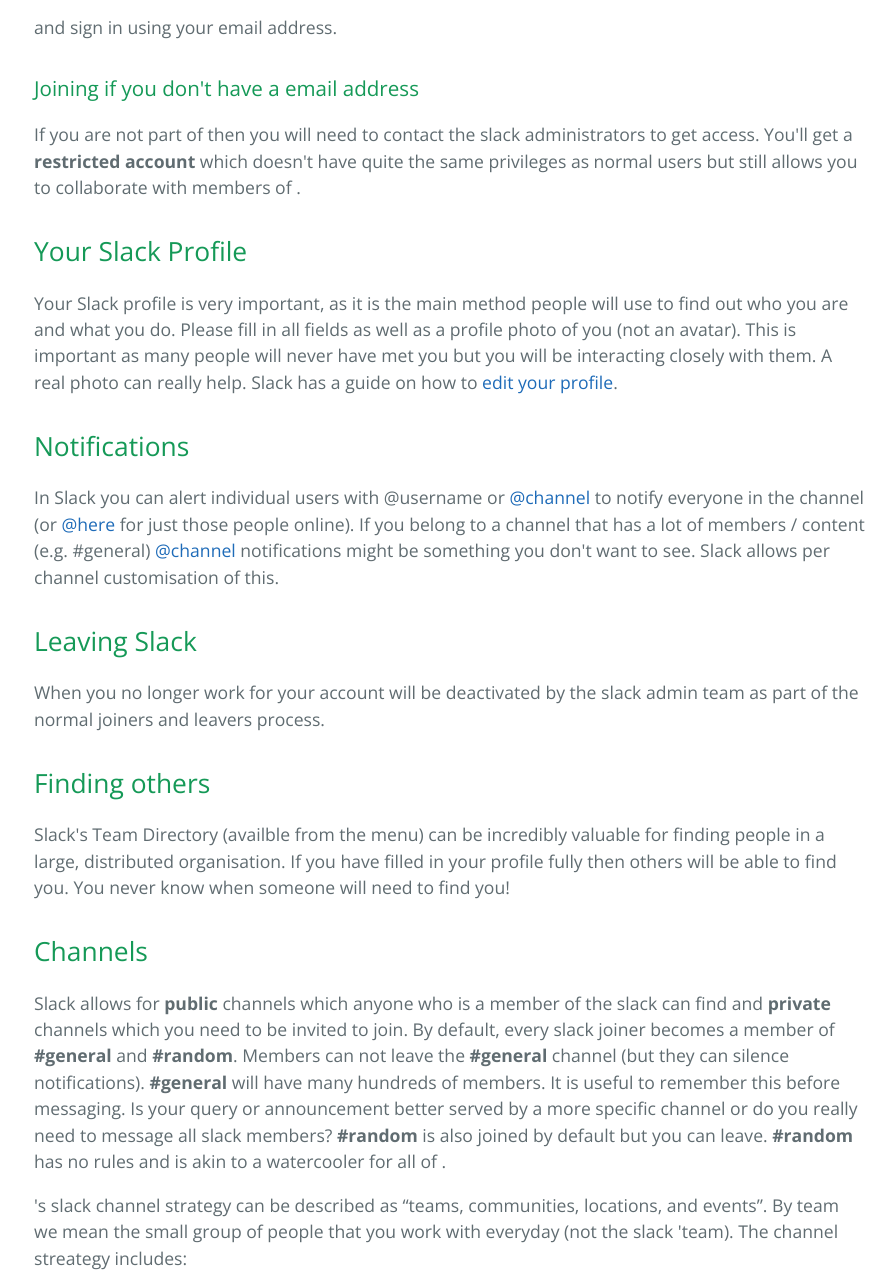
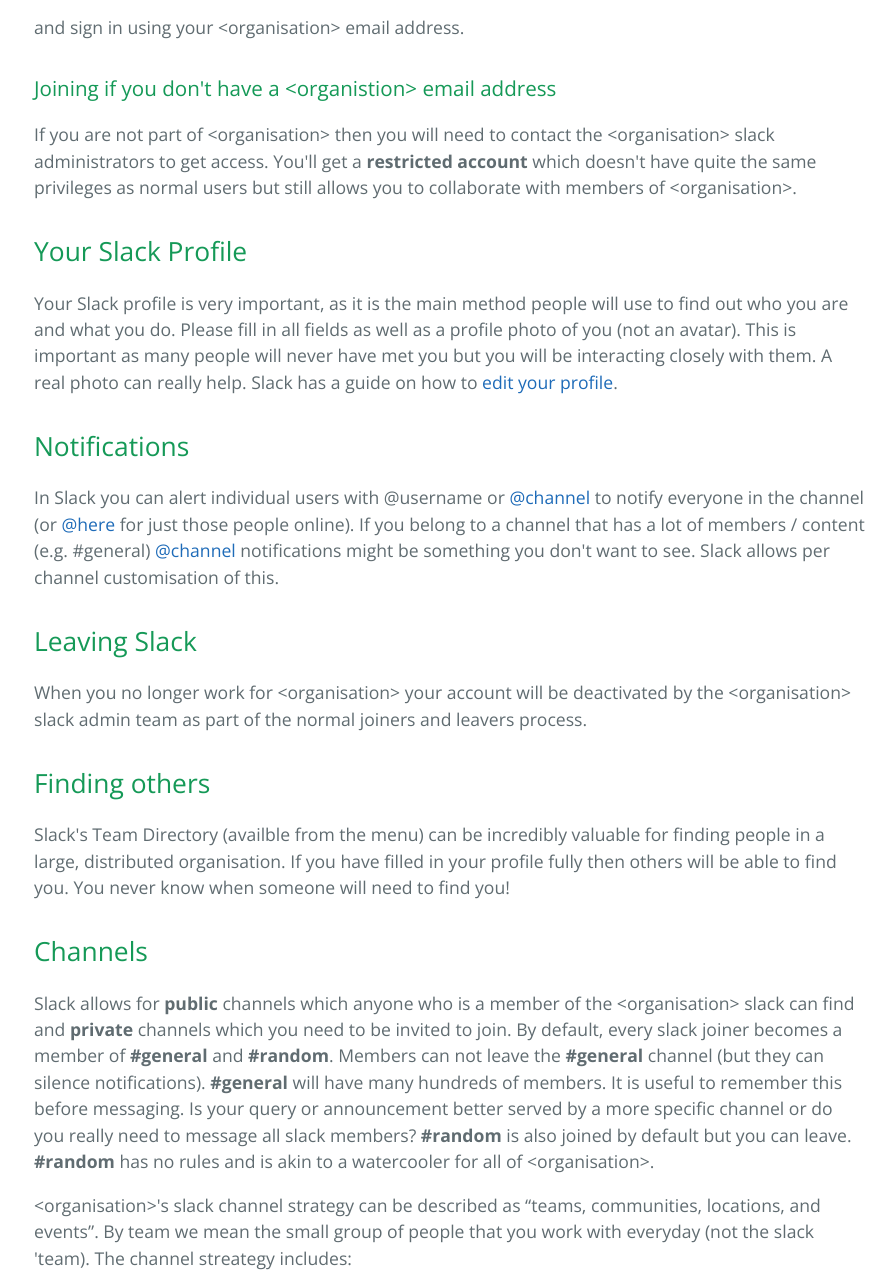
Before and after one commit to EqualExperts/slack-guide, a plain HTML site: page index.html in a window 1280 px wide. Shown: the part 749-2035 px from the top of the page, without its empty margins (190-1086 px from the left). Drawn offline with nearby package versions, Linux system fonts and the light colour scheme.

```diff
--- a/index.html
+++ b/index.html
@@ -32,12 +32,12 @@
 <pre><code>&lt;organisation&gt;.slack.com
 </code></pre>
 
-<p>and sign in using your  email address.</p>
+<p>and sign in using your &lt;organisation&gt; email address.</p>
 
 <h3>
-<a id="joining-if-you-dont-have-a--email-address" class="anchor" href="#joining-if-you-dont-have-a--email-address" aria-hidden="true"><span aria-hidden="true" class="octicon octicon-link"></span></a>Joining if you don't have a  email address</h3>
+<a id="joining-if-you-dont-have-a-organistion-email-address" class="anchor" href="#joining-if-you-dont-have-a-organistion-email-address" aria-hidden="true"><span aria-hidden="true" class="octicon octicon-link"></span></a>Joining if you don't have a &lt;organistion&gt; email address</h3>
 
-<p>If you are not part of  then you will need to contact the  slack administrators to get access. You'll get a <strong>restricted account</strong> which doesn't have quite the same privileges as normal users but still allows you to collaborate with members of .</p>
+<p>If you are not part of &lt;organisation&gt; then you will need to contact the &lt;organisation&gt; slack administrators to get access. You'll get a <strong>restricted account</strong> which doesn't have quite the same privileges as normal users but still allows you to collaborate with members of &lt;organisation&gt;.</p>
 
 <h2>
 <a id="your-slack-profile" class="anchor" href="#your-slack-profile" aria-hidden="true"><span aria-hidden="true" class="octicon octicon-link"></span></a>Your Slack Profile</h2>
@@ -52,7 +52,7 @@
 <h2>
 <a id="leaving-slack" class="anchor" href="#leaving-slack" aria-hidden="true"><span aria-hidden="true" class="octicon octicon-link"></span></a>Leaving Slack</h2>
 
-<p>When you no longer work for  your account will be deactivated by the  slack admin team as part of the normal joiners and leavers process.</p>
+<p>When you no longer work for &lt;organisation&gt; your account will be deactivated by the &lt;organisation&gt; slack admin team as part of the normal joiners and leavers process.</p>
 
 <h2>
 <a id="finding-others" class="anchor" href="#finding-others" aria-hidden="true"><span aria-hidden="true" class="octicon octicon-link"></span></a>Finding others</h2>
@@ -62,9 +62,9 @@
 <h2>
 <a id="channels" class="anchor" href="#channels" aria-hidden="true"><span aria-hidden="true" class="octicon octicon-link"></span></a>Channels</h2>
 
-<p>Slack allows for <strong>public</strong> channels which anyone who is a member of the  slack can find and <strong>private</strong> channels which you need to be invited to join. By default, every slack joiner becomes a member of <strong>#general</strong> and <strong>#random</strong>. Members can not leave the <strong>#general</strong> channel (but they can silence notifications). <strong>#general</strong> will have many hundreds of members. It is useful to remember this before messaging. Is your query or announcement better served by a more specific channel or do you really need to message all slack members? <strong>#random</strong> is also joined by default but you can leave. <strong>#random</strong> has no rules and is akin to a watercooler for all of .</p>
+<p>Slack allows for <strong>public</strong> channels which anyone who is a member of the &lt;organisation&gt; slack can find and <strong>private</strong> channels which you need to be invited to join. By default, every slack joiner becomes a member of <strong>#general</strong> and <strong>#random</strong>. Members can not leave the <strong>#general</strong> channel (but they can silence notifications). <strong>#general</strong> will have many hundreds of members. It is useful to remember this before messaging. Is your query or announcement better served by a more specific channel or do you really need to message all slack members? <strong>#random</strong> is also joined by default but you can leave. <strong>#random</strong> has no rules and is akin to a watercooler for all of &lt;organisation&gt;.</p>
 
-<p>'s slack channel strategy can be described as “teams, communities, locations, and events”. By team we mean the small group of people that you work with everyday (not the slack 'team). The channel streategy includes:</p>
+<p>&lt;organisation&gt;'s slack channel strategy can be described as “teams, communities, locations, and events”. By team we mean the small group of people that you work with everyday (not the slack 'team). The channel streategy includes:</p>
 
 <ul>
 <li>Each team is encouraged to maintain a public channel (if you are the team lead please consider setting this up)</li>
@@ -92,7 +92,7 @@
 <h3>
 <a id="location-channels" class="anchor" href="#location-channels" aria-hidden="true"><span aria-hidden="true" class="octicon octicon-link"></span></a>Location Channels</h3>
 
-<p>People working within  at a specific location can benefit from being a member of their own channel. Think of it as a subset of <strong>#general</strong>. Locations managers or members are encouraged to maintain a public channel and use it for discussion and announcement. This will enable people to stay up-to-date with location-specific issues.
+<p>People working within &lt;organisation&gt; at a specific location can benefit from being a member of their own channel. Think of it as a subset of <strong>#general</strong>. Locations managers or members are encouraged to maintain a public channel and use it for discussion and announcement. This will enable people to stay up-to-date with location-specific issues.
 Public location channels should be named #-.</p>
 
 <h3>
```
Also changed, not shown: params.json (+1 -1 lines).
